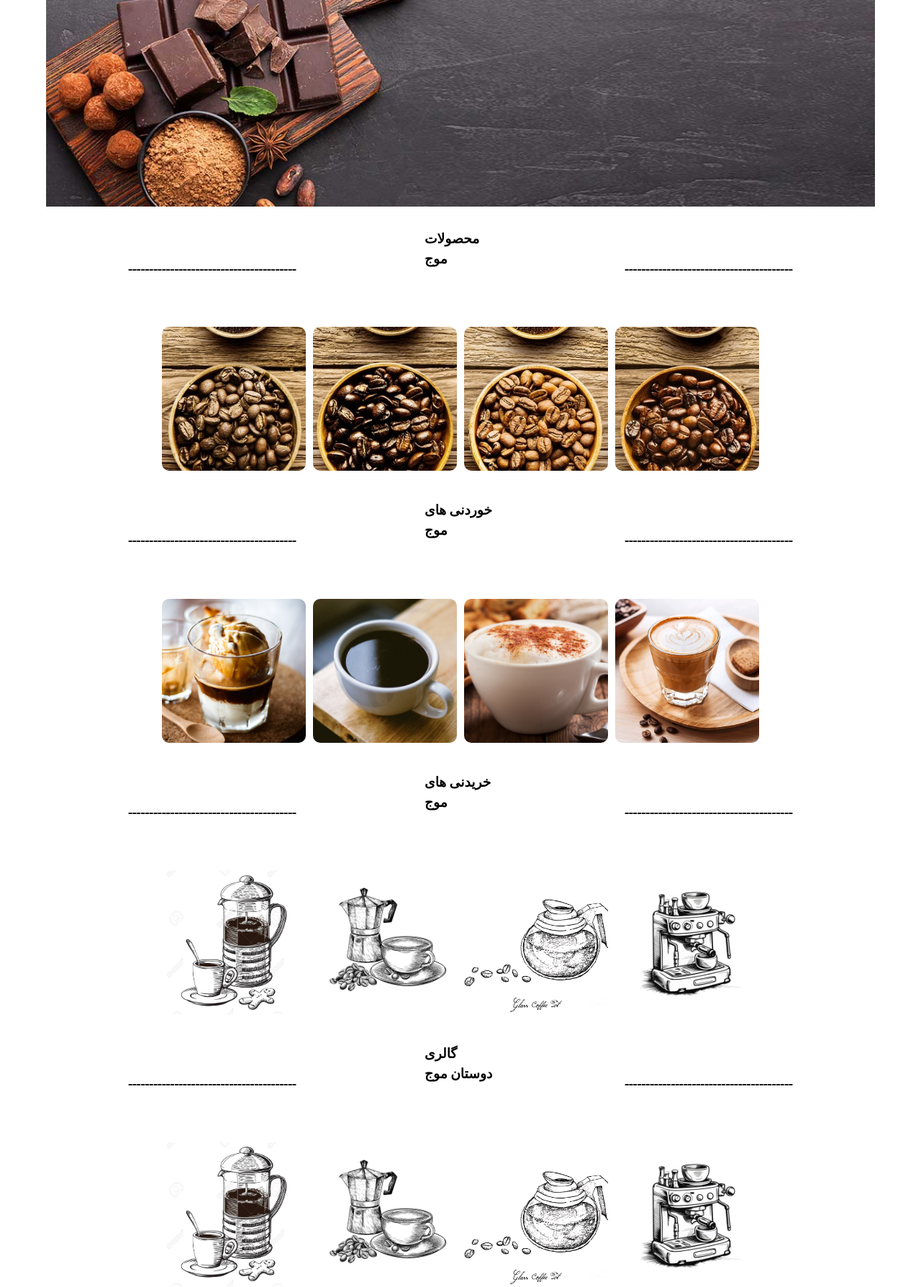
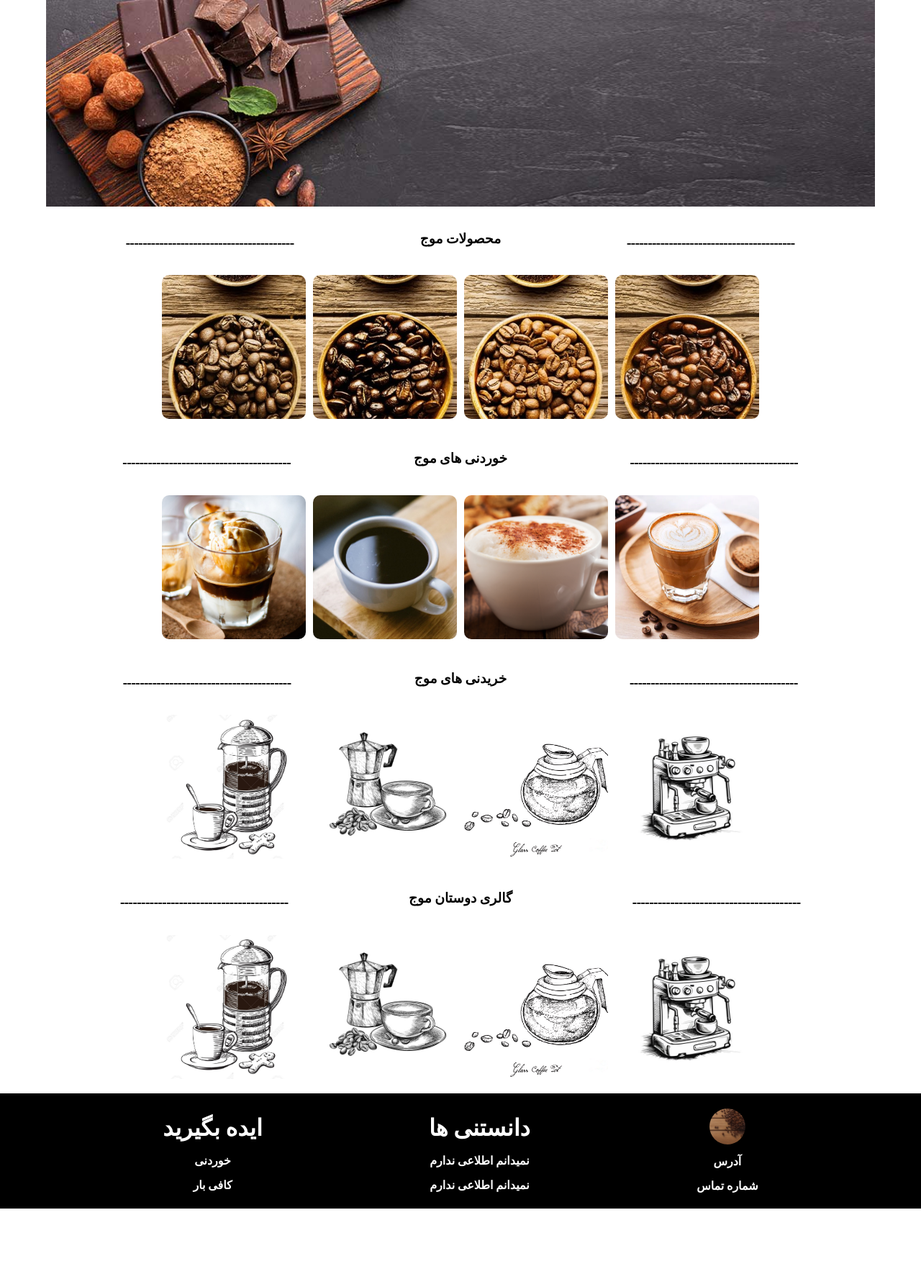
Before and after one commit to Mrpolit/Coffeesite_website, a PHP site: page / in a window 1280 px wide. Shown: the part 789-2577 px from the top of the page at 72% size. After the commit the page ends 2468 px from the top, so only its background shows below. Run offline with PHP 8.4, Linux system fonts and the light colour scheme.

Commit message:
css fixed

```diff
--- a/css/Style.css
+++ b/css/Style.css
@@ -73,8 +73,7 @@
             transition: all 0.5s ease-in-out ;
         }
         h3{
-            width: 100px;
-            height: 100px;
+            width: fit-contentw;
         }
     }
     .image-holder{
```
